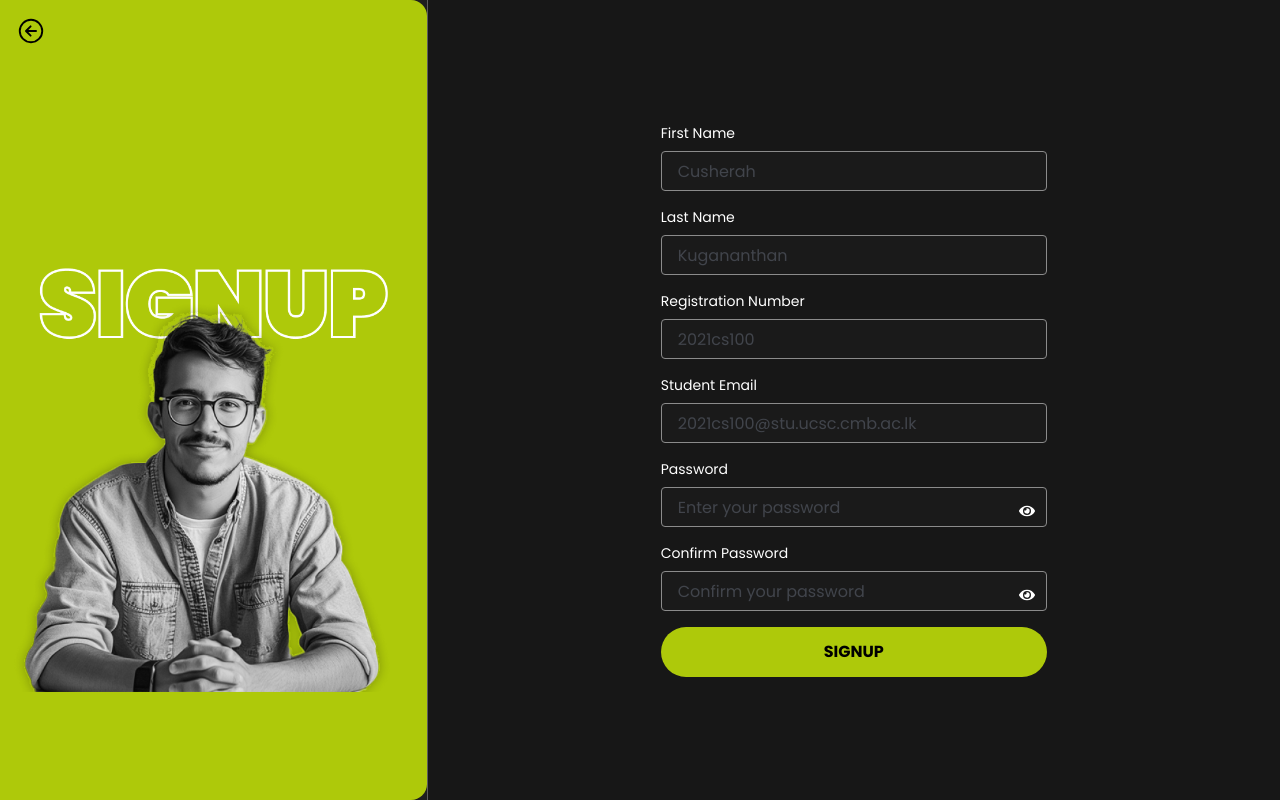
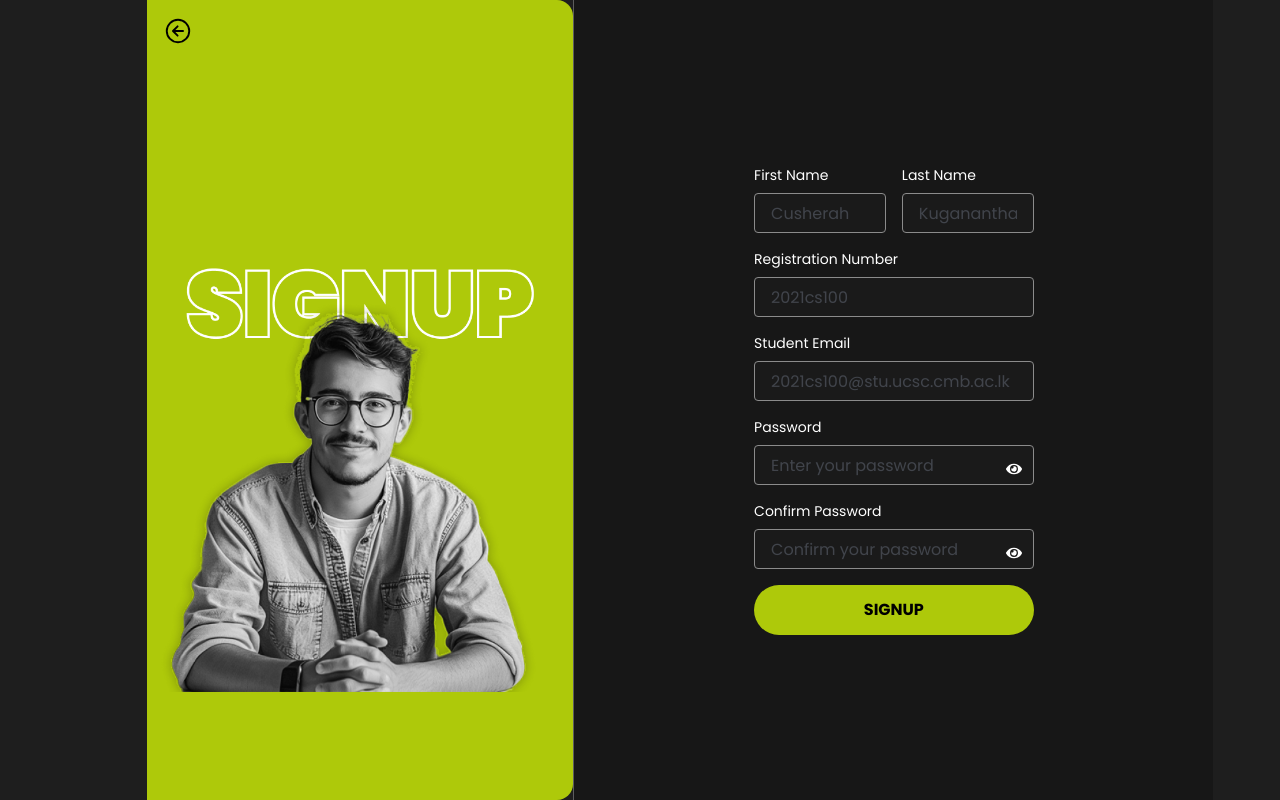
Before and after one commit to Anuraj2601/Eventix, a React (Vite) app: page /Signup in a window 1280 px wide. Built offline with nearby package versions, Linux system fonts and the light colour scheme.

Commit message:
kokul-s signup integrated

```diff
--- a/src/components/Signup.jsx
+++ b/src/components/Signup.jsx
@@ -78,10 +78,10 @@ const Signup = () => {
     };
 
     return (
-        <div className="flex h-screen justify-center bg-dark-400 ">
+        <div className="flex h-screen justify-center bg-dark-400  ">
 
         {/* Left Side */}
-        <div className="w-1/3 flex flex-col items-center justify-center relative" style={{ backgroundColor: '#AEC90A', borderTopRightRadius: '1rem', borderBottomRightRadius: '1rem' }}>
+        <div className="w-1/3 flex flex-col items-center justify-center relative ml-20" style={{ backgroundColor: '#AEC90A', borderTopRightRadius: '1rem', borderBottomRightRadius: '1rem' }}>
             <span className="absolute top-4 left-4 cursor-pointer text-black hover:text-dark-400 text-3xl" onClick={handleBackClick}>
                 <IoArrowBackCircleOutline />
             </span>
@@ -93,9 +93,10 @@ const Signup = () => {
         </div>
 
             {/* Right Side */}
-            <div className="w-2/3 bg-dark-background flex flex-col justify-center px-10 border-l border-white border-opacity-30">
+            <div className="w-1/2 bg-dark-background flex flex-col justify-center px-10 border-l border-white border-opacity-30">
             <div className="space-y-2 mx-auto w-[50%] py-10">
-                    <div>
+    <div className="flex space-x-4">
+        <div className="w-1/2">
             <label htmlFor="firstname" className="block text-white text-sm mb-2">First Name</label>
             <input
                 type="text"
@@ -108,7 +109,7 @@ const Signup = () => {
             />
             {errors.firstname && <p className="text-red-500 text-sm mt-1">{errors.firstname}</p>}
         </div>
-                    <div>
+        <div className="w-1/2">
             <label htmlFor="lastname" className="block text-white text-sm mb-2">Last Name</label>
             <input
                 type="text"
@@ -120,6 +121,7 @@ const Signup = () => {
                 onChange={handleChange}
             />
             {errors.lastname && <p className="text-red-500 text-sm mt-1">{errors.lastname}</p>}
+        </div>
     </div>
     <div>
         <label htmlFor="regNo" className="block text-white text-sm mb-2">Registration Number</label>
@@ -188,6 +190,7 @@ const Signup = () => {
         <button className="w-full bg-primary text-black py-2 h-[50px] rounded-full font-bold hover:bg-secondary" onClick={handleSubmit}>SIGNUP</button>
     </div>
 </div>
+
             </div>
 
             {/* Popup */}
```
Lines whose indentation alone changed are shown as unchanged.
